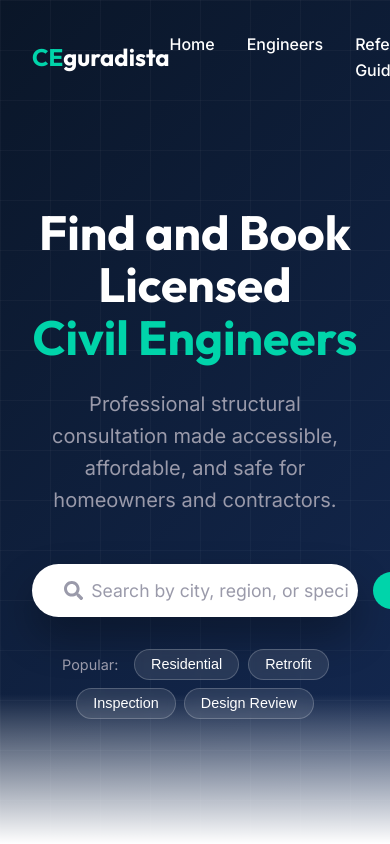
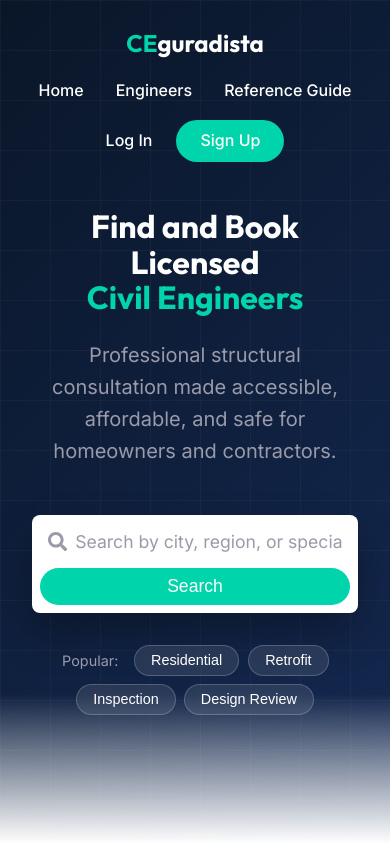
Before and after one commit to colkeaz/CivilPH, a React (Vite) app: page / in a window 390 px wide. Shown: the top 844 px of the page. Built offline with nearby package versions, Linux system fonts and the light colour scheme.

Commit message:
style: make hero and header responsive for mobile

```diff
--- a/src/styles/Header.css
+++ b/src/styles/Header.css
@@ -23,6 +23,23 @@
   display: flex;
   justify-content: space-between;
   align-items: center;
+}
+
+@media (max-width: 768px) {
+  .header-container {
+    flex-direction: column;
+    gap: 1rem;
+    padding: 0 var(--spacing-md);
+  }
+  .nav-links {
+    flex-wrap: wrap;
+    justify-content: center;
+    gap: 1rem;
+  }
+  .auth-buttons {
+    width: 100%;
+    justify-content: center;
+  }
 }
 
 .logo {
--- a/src/styles/HeroSection.css
+++ b/src/styles/HeroSection.css
@@ -63,6 +63,24 @@
   align-items: center;
   flex: 1;
   padding: 0 var(--spacing-lg);
+}
+
+@media (max-width: 768px) {
+  .search-bar-wrapper {
+    flex-direction: column;
+    border-radius: var(--radius-md);
+    padding: 0.5rem;
+  }
+  .search-input-container {
+    padding: 0.5rem;
+  }
+  .search-btn {
+    width: 100%;
+    margin-top: 0.5rem;
+  }
+  .hero-title {
+    font-size: clamp(2rem, 8vw, 3rem);
+  }
 }
 
 .search-icon {
```
